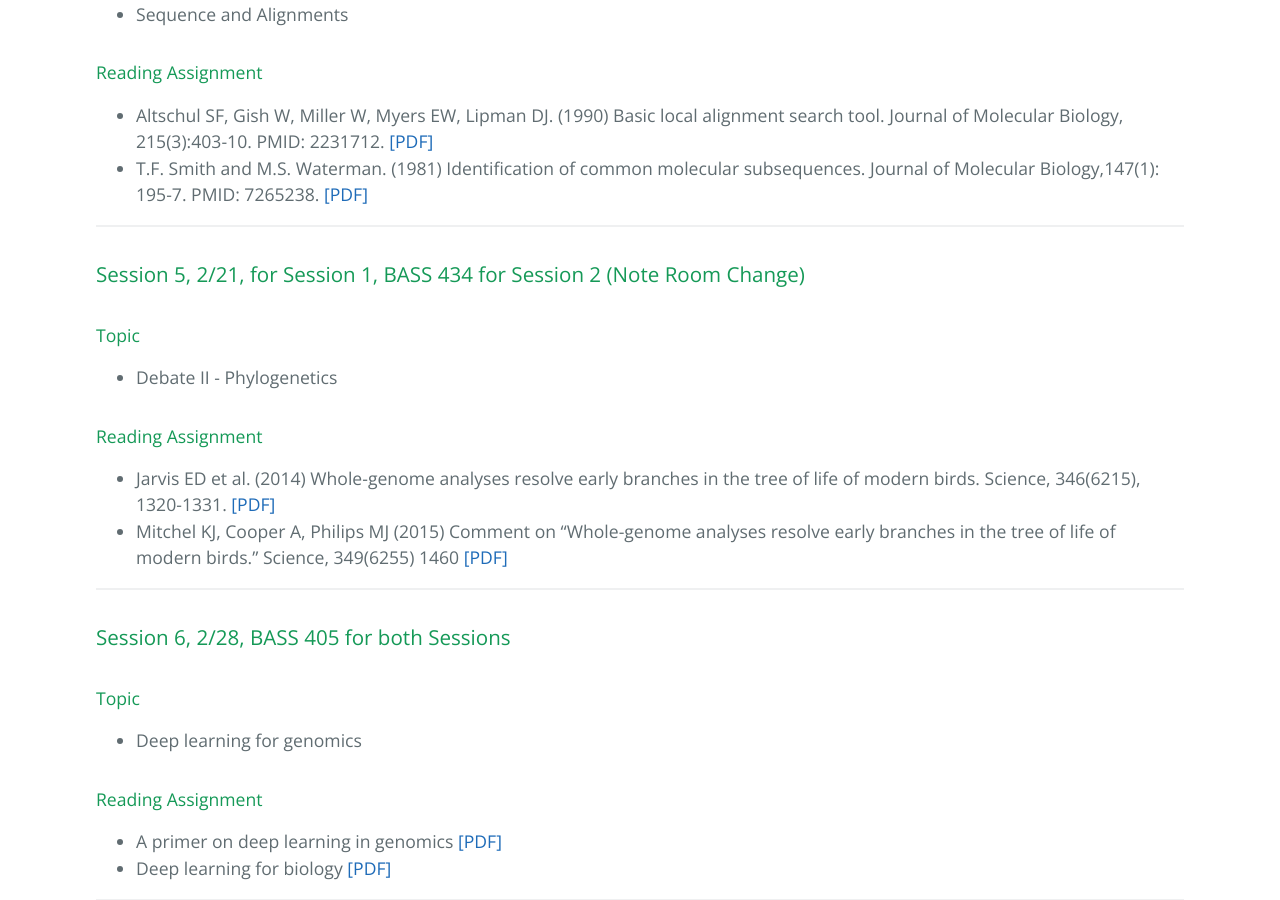
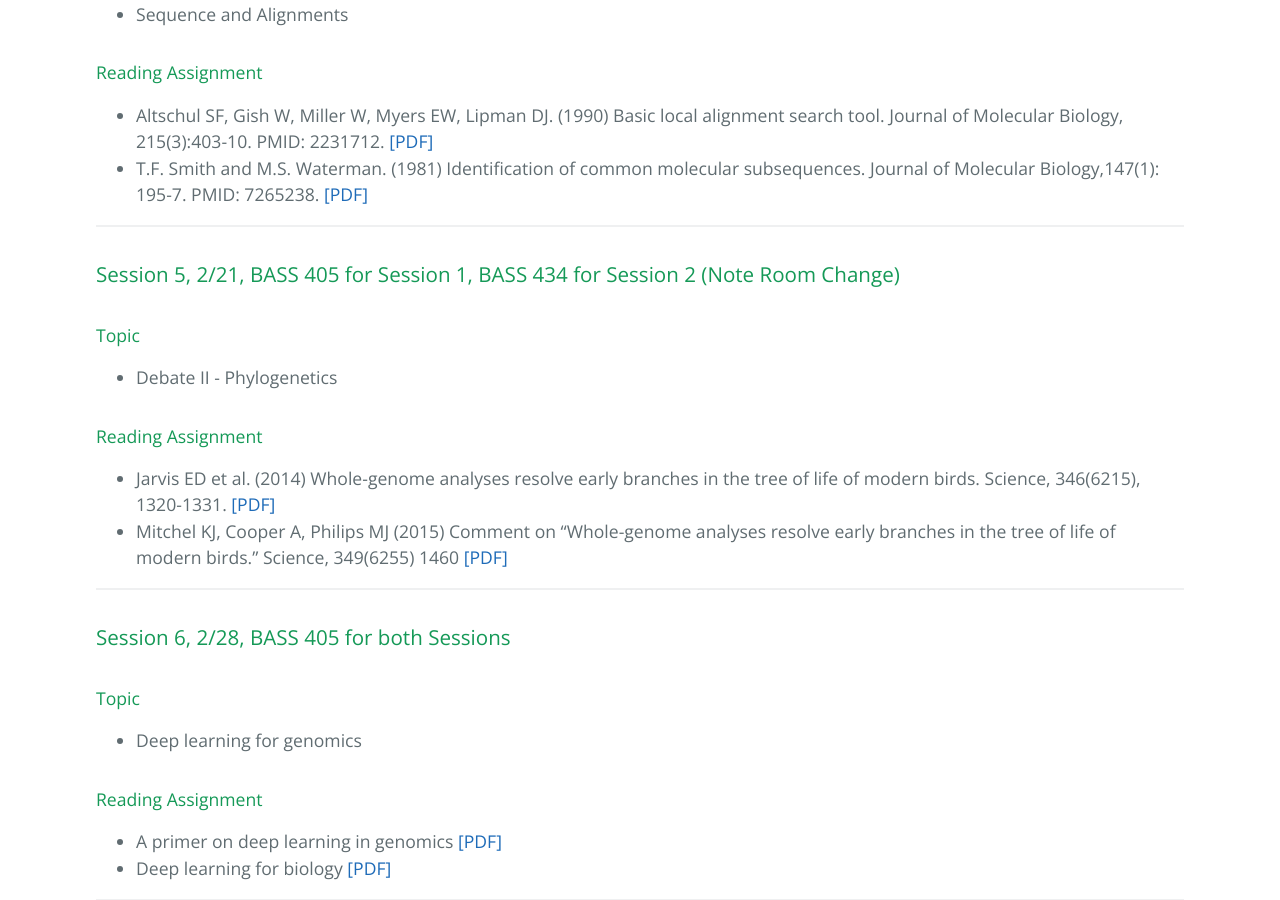
Before and after one commit to gersteinlab/cbb752b20, a Jekyll site: the page built from discussion.md, in a window 1280 px wide and 900 px high, scrolled down 2592 px. Built offline with Jekyll 4.4.1, drawn with Linux system fonts in a browser that asks for light colours.

Commit message:
session 5 add location

```diff
--- a/discussion.md
+++ b/discussion.md
@@ -82,7 +82,7 @@ Reading assignments for discussion sessions are listed below:
 
 ---
 
-### Session 5,	2/21, for Session 1, BASS 434 for Session 2 (Note Room Change)
+### Session 5,	2/21, BASS 405 for Session 1, BASS 434 for Session 2 (Note Room Change)
 
 #### Topic
 * Debate II - Phylogenetics
```
